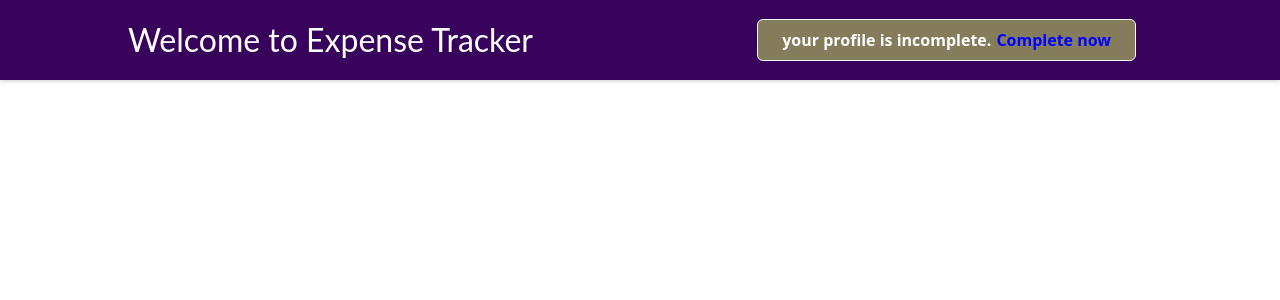
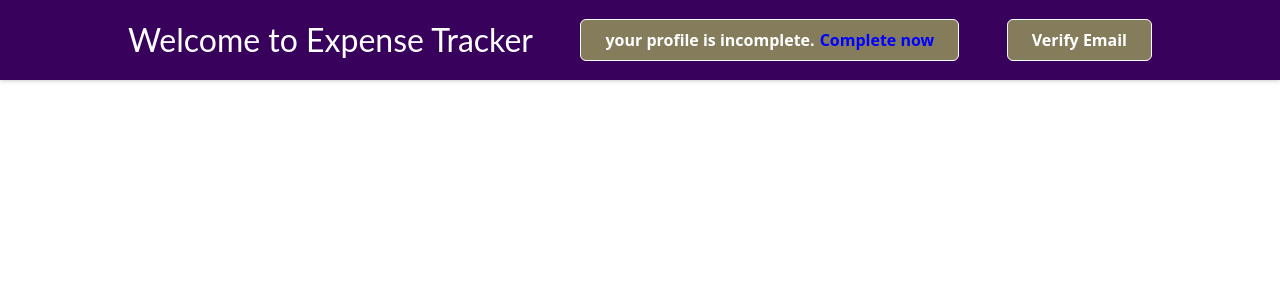
Before and after one commit to Khageswar-Nayak/Expense-tracker, a React (Create React App) app: page /home in a window 1280 px wide. Shown: the top 300 px of the page. Built offline with nearby package versions, Linux system fonts and the light colour scheme.

Commit message:
Verifying User Email

```diff
--- a/src/Components/Auth/AuthForm.js
+++ b/src/Components/Auth/AuthForm.js
@@ -64,7 +64,7 @@ const AuthForm = () => {
 
         if (res.ok) {
           const data = await res.json();
-          console.log(data);
+          // console.log(data);
           if (!data.registered && !isLogin) {
             console.log("User has successfully signed up");
             setIsLogin(true);
@@ -81,7 +81,8 @@ const AuthForm = () => {
           if (data.registered) {
             navigate("/home");
 
-            localStorage.setItem("tokenId", data.idToken);
+            localStorage.setItem("idToken", data.idToken);
+            localStorage.setItem("email", data.email);
           }
           // authCtx.login(data.idToken);
 
--- a/src/Components/Layout/MainNavigation.js
+++ b/src/Components/Layout/MainNavigation.js
@@ -1,7 +1,32 @@
 import { Link } from "react-router-dom";
 import classes from "./MainNavigation.module.css";
+import { Button } from "react-bootstrap";
 
 const MainNavigation = () => {
+  const verifyEmailHandler = async () => {
+    try {
+      const res = await fetch(
+        "https://identitytoolkit.googleapis.com/v1/accounts:sendOobCode?key=AIzaSyAv-i3A29jJ85w1whdaMysK5Irng-pR8Oc",
+        {
+          method: "POST",
+          body: JSON.stringify({
+            idToken: localStorage.getItem("idToken"),
+            requestType: "VERIFY_EMAIL",
+          }),
+          headers: {
+            // Change 'header' to 'headers'
+            "Content-Type": "application/json",
+          },
+        }
+      );
+
+      const data = await res.json(); // Parse JSON data from the response
+      console.log(data);
+    } catch (err) {
+      console.log(err.response);
+    }
+  };
+
   return (
     <header className={classes.header}>
       <div className={classes.logo}>Welcome to Expense Tracker</div>
@@ -17,6 +42,9 @@ const MainNavigation = () => {
           </li>
         </ul>
       </nav>
+      <Button variant="warning" size="sm" onClick={verifyEmailHandler}>
+        Verify Email
+      </Button>
     </header>
   );
 };
--- a/src/Components/Profile/ProfileForm.js
+++ b/src/Components/Profile/ProfileForm.js
@@ -15,7 +15,7 @@ const ProfileForm = () => {
           {
             method: "POST",
             body: JSON.stringify({
-              idToken: localStorage.getItem("tokenId"),
+              idToken: localStorage.getItem("idToken"),
             }),
             headers: {
               "Content-Type": "application/json",
@@ -52,7 +52,7 @@ const ProfileForm = () => {
         {
           method: "POST",
           body: JSON.stringify({
-            idToken: localStorage.getItem("tokenId"),
+            idToken: localStorage.getItem("idToken"),
             displayName: enteredFullName,
             photoUrl: enteredPhotoURL,
             returnSecureToken: true,
```
